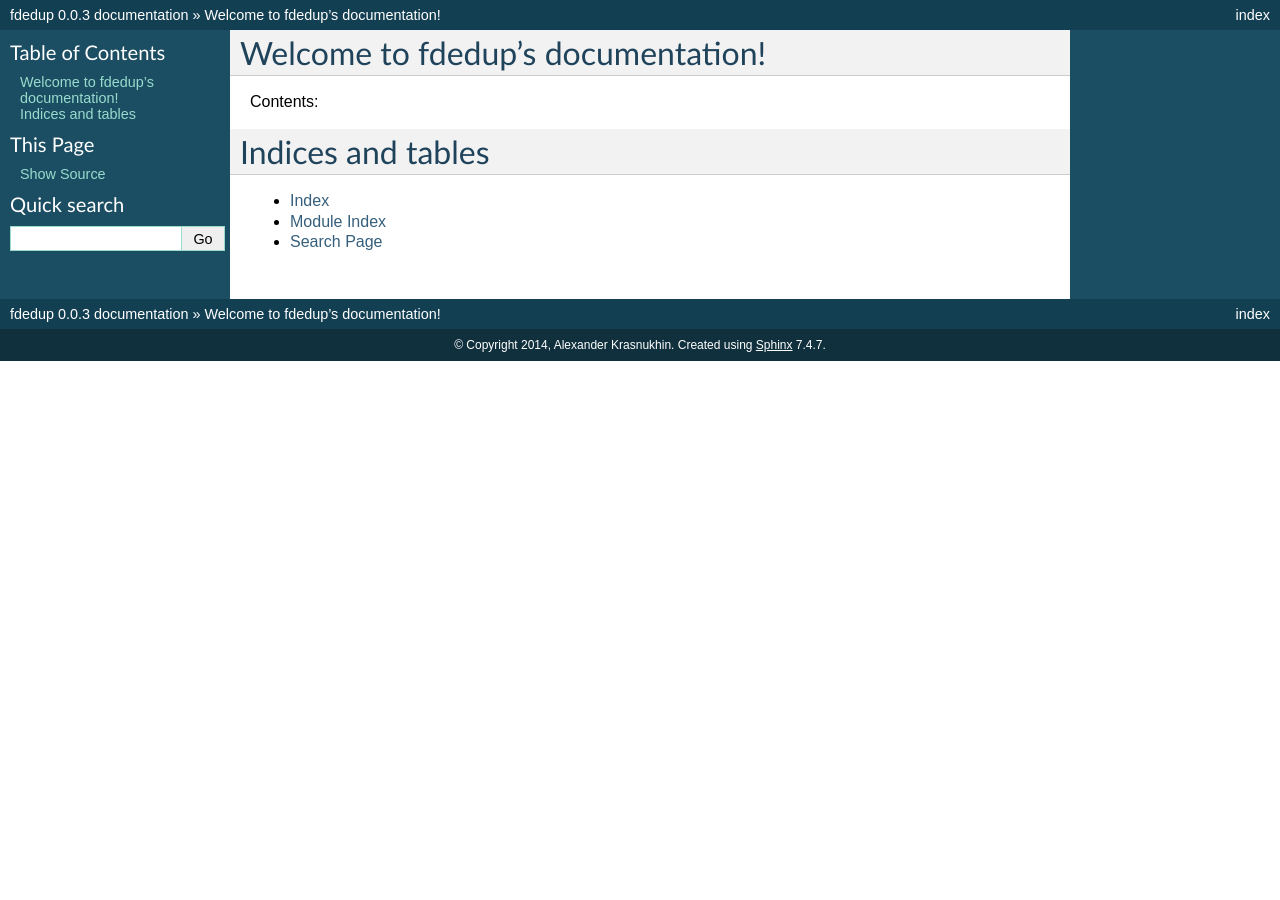
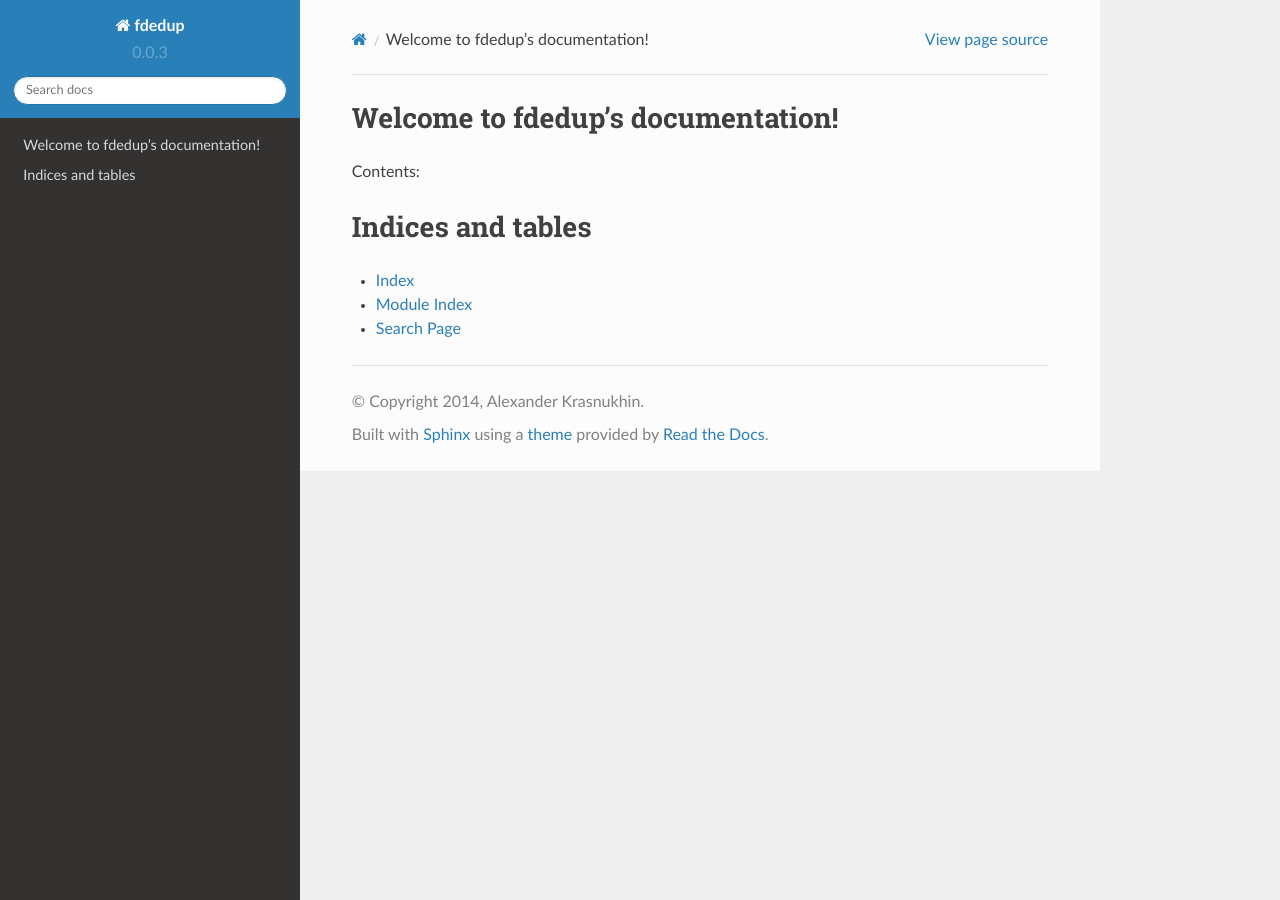
Before and after one commit to PatMart/fdedup, a Sphinx documentation site: the page built from docs/index.rst, in a window 1280 px wide. Built offline with Sphinx 7.4.7 and the Read the Docs theme 2.0.0, drawn with Linux system fonts in a browser that asks for light colours.

Commit message:
Change docs theme.

```diff
--- a/docs/conf.py
+++ b/docs/conf.py
@@ -102,7 +102,18 @@
 
 # The theme to use for HTML and HTML Help pages.  See the documentation for
 # a list of builtin themes.
-html_theme = 'default'
+
+# on_rtd is whether we are on readthedocs.org, this line of code grabbed from docs.readthedocs.org
+on_rtd = os.environ.get('READTHEDOCS', None) == 'True'
+
+if not on_rtd:  # only import and set the theme if we're building docs locally
+    try:
+        import sphinx_rtd_theme
+    except ImportError:
+        raise Exception("You must `pip install sphinx_rtd_theme` to build docs locally.")
+
+    html_theme = 'sphinx_rtd_theme'
+    html_theme_path = [sphinx_rtd_theme.get_html_theme_path()]
 
 # Theme options are theme-specific and customize the look and feel of a theme
 # further.  For a list of options available for each theme, see the
```
Also changed, not shown: 1 other file.
